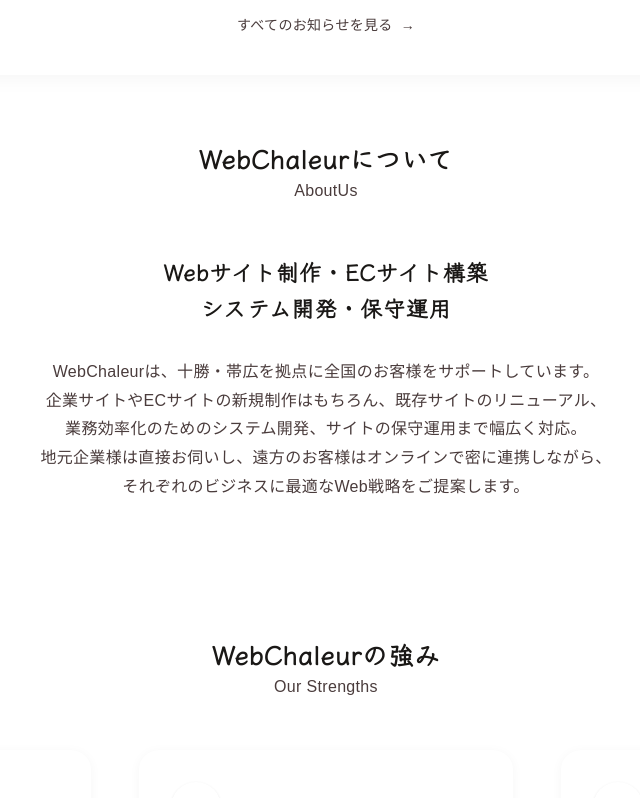
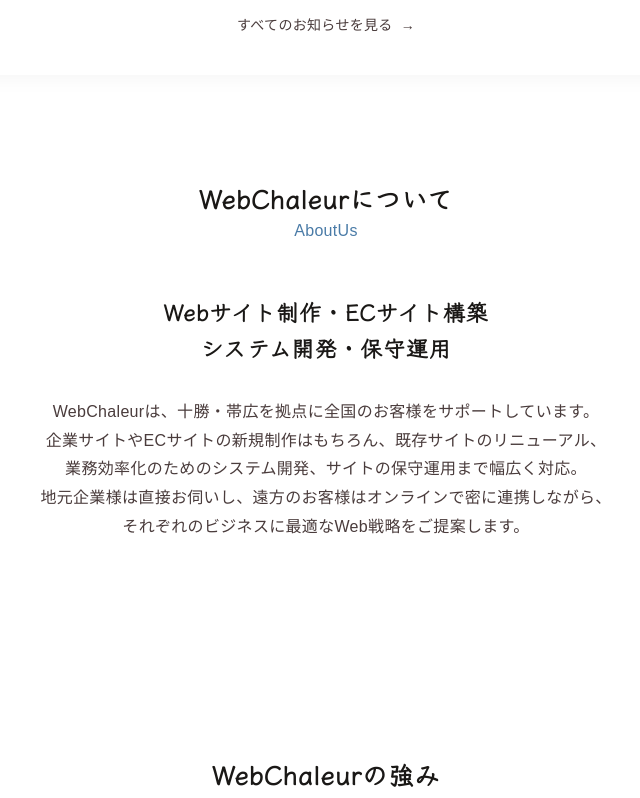
Before and after one commit to ryoma-abe/webchaleur.com, a Next.js app: page / in a window 1280 px wide. Shown: the part 1000-1798 px from the top of the page, without its empty margins (314-954 px from the left). Built offline with nearby package versions, Linux system fonts and the light colour scheme.

Commit message:
グローバルCSSに新しいクラスを追加し、AboutSectionコンポーネントのクラス名を修正しました。また、SectionHeaderコンポーネントのサブタイトルに新しいテキストカラーを適用しました。

```diff
--- a/src/app/globals.css
+++ b/src/app/globals.css
@@ -155,4 +155,10 @@
     background-color: #fff;
     color: var(--main-blue);
   }
+  .color-primary {
+    color: var(--main-blue);
+  }
+  .section-padding {
+    padding-block: 2.5rem;
+  }
 }
--- a/src/components/sections/about/AboutSection.tsx
+++ b/src/components/sections/about/AboutSection.tsx
@@ -14,20 +14,17 @@ export default function AboutSection() {
   return (
     <section
       id="about"
-      className="section-padding bg-white"
+      className="section-padding"
       ref={ref as React.RefObject<HTMLElement>}
     >
       <div className="max-w-6xl mx-auto px-6 md:px-8">
-
         <SectionHeader
           isVisible={isVisible}
           title="WebChaleurについて"
           subTitle="AboutUs"
         />
 
-
         <AboutMessage isVisible={isVisible} />
-
 
         <div
           className={`text-center transition-all duration-800 delay-900 ${
--- a/src/components/sections/common/SectionHeader.tsx
+++ b/src/components/sections/common/SectionHeader.tsx
@@ -18,7 +18,9 @@ export default function SectionHeader({
       }`}
     >
       <h2 className="heading-section">{title}</h2>
-      <span className="text-caption inline-block">{subTitle}</span>
+      <span className="text-caption inline-block color-primary">
+        {subTitle}
+      </span>
     </div>
   );
 }
```
